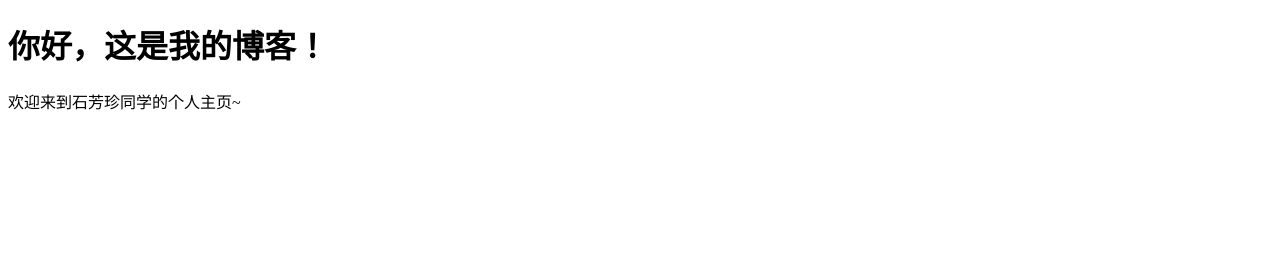
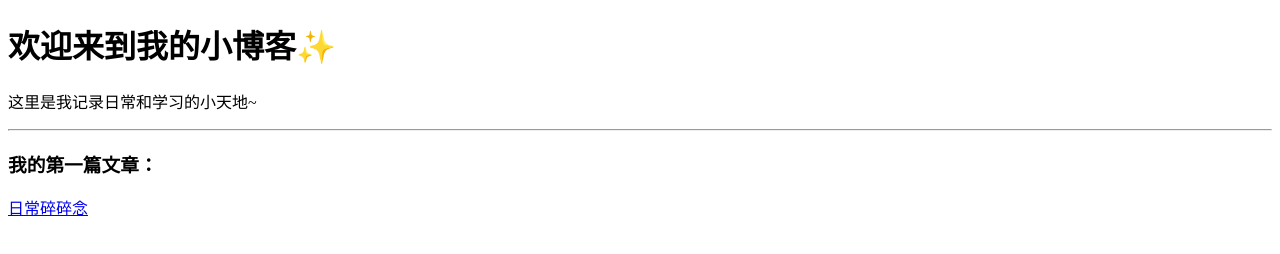
Before and after one commit to Hahhhnxsm77/Hahhhnxsm77.github.io, a plain HTML site: page index.html in a window 1280 px wide. Drawn offline with Linux system fonts and the light colour scheme.

Commit message:
Update index.html

```diff
--- a/index.html
+++ b/index.html
@@ -1,10 +1,14 @@
 <!DOCTYPE html>
 <html>
 <head>
-    <title>石芳珍的第一个博客</title>
+    <title>石芳珍的小博客</title>
+    <meta charset="UTF-8">
 </head>
 <body>
-    <h1>你好，这是我的博客！</h1>
-    <p>欢迎来到石芳珍同学的个人主页~</p>
+    <h1>欢迎来到我的小博客✨</h1>
+    <p>这里是我记录日常和学习的小天地~</p>
+    <hr>
+    <h3>我的第一篇文章：</h3>
+    <p><a href="2026-04-27-石芳珍的日常碎碎念.md">日常碎碎念</a></p>
 </body>
 </html>
```
